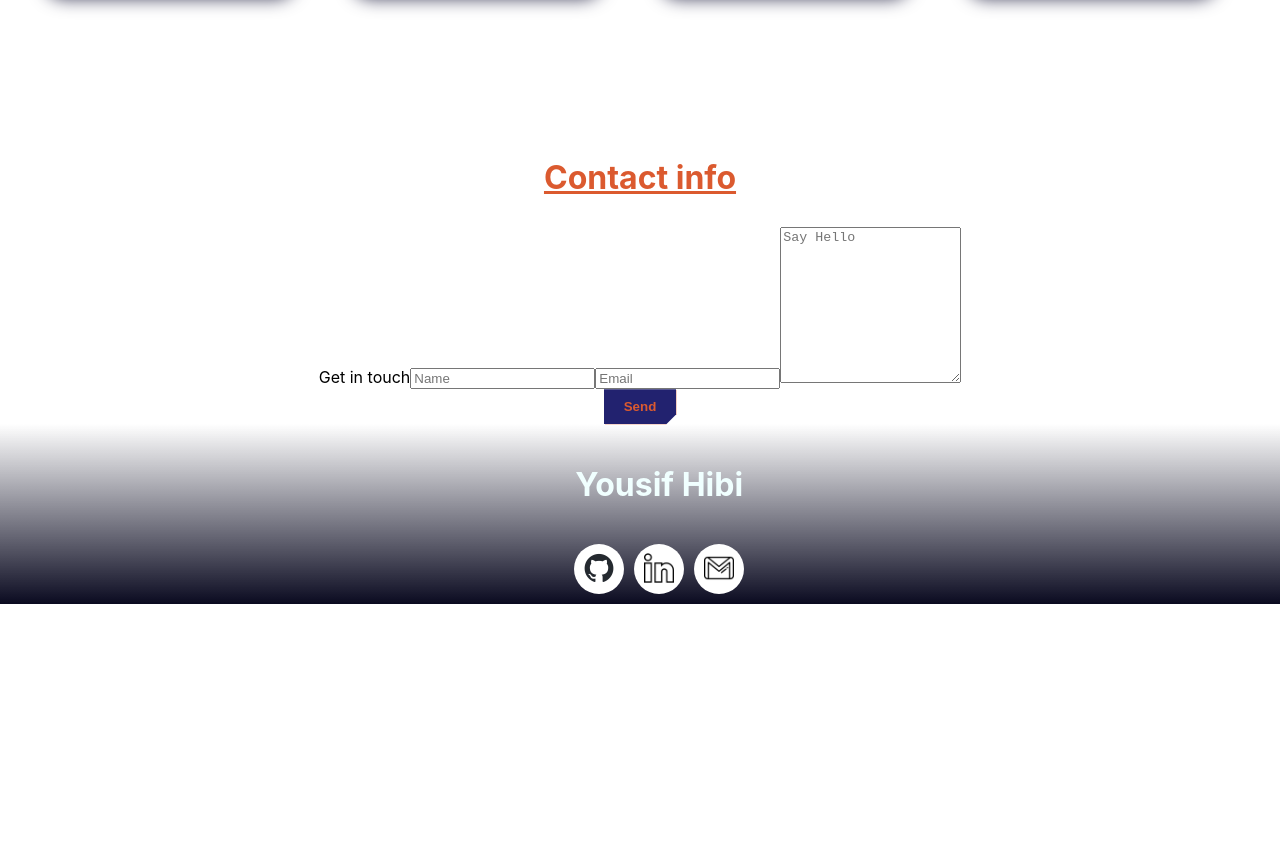
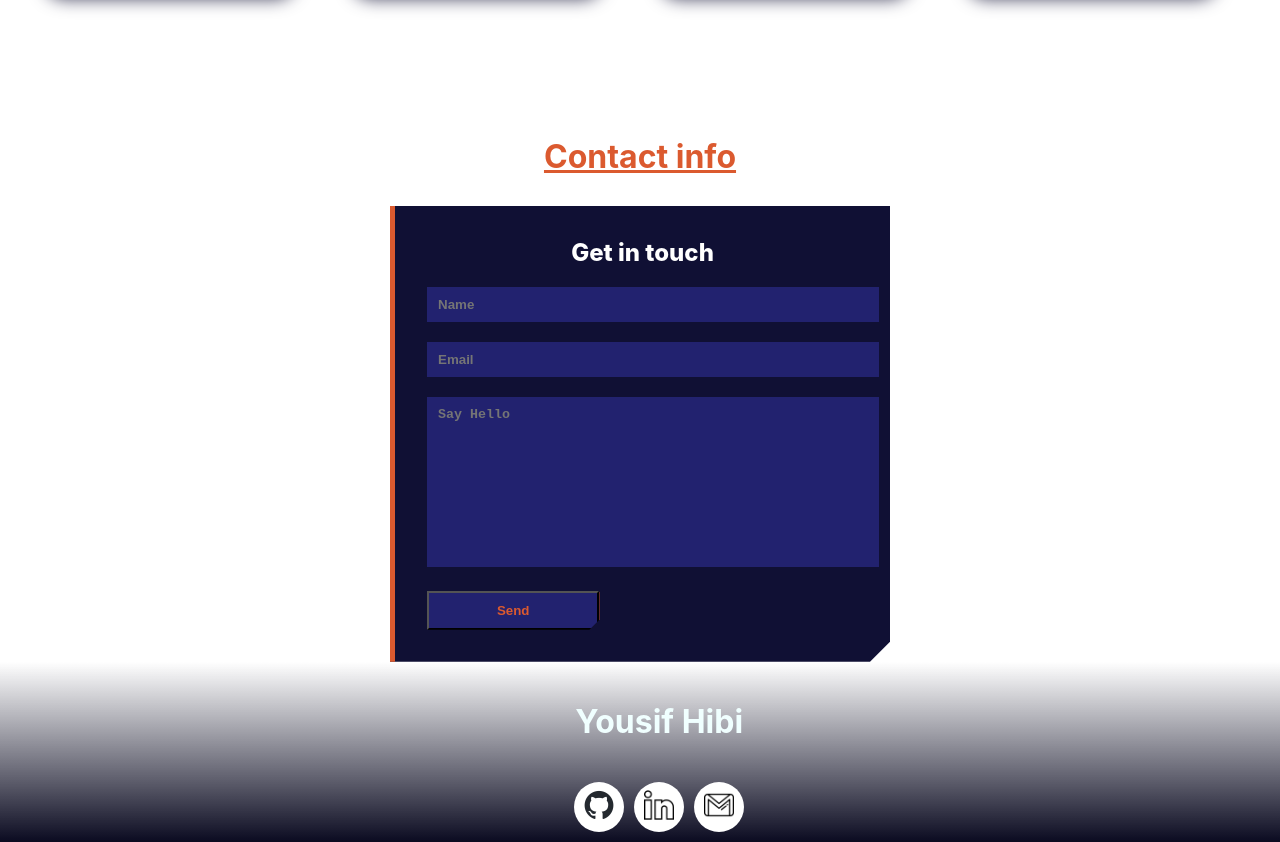
Before and after one commit to Yousif-Hibi/portfolio, a React (Create React App) app: page / in a window 1280 px wide. Shown: the part 1800-2642 px from the top of the page. Before the commit the page ends 2404 px from the top, so only its background shows below. Built offline with nearby package versions, Linux system fonts and the light colour scheme.

Commit message:
update contact

```diff
--- a/public/index.html
+++ b/public/index.html
@@ -2,7 +2,7 @@
 <html lang="en">
   <head>
     <meta charset="utf-8" />
-    <link rel="icon" href="%PUBLIC_URL%/favicon.ico" />
+    <link rel="icon" href="%PUBLIC_URL%/logo192.png" />
     <meta name="viewport" content="width=device-width, initial-scale=1" />
     <meta name="theme-color" content="#000000" />
     <meta
@@ -24,7 +24,7 @@
       work correctly both with client-side routing and a non-root public URL.
       Learn how to configure a non-root public URL by running `npm run build`.
     -->
-    <title>React App</title>
+    <title>Yousif Hibi</title>
   </head>
   <body>
     <noscript>You need to enable JavaScript to run this app.</noscript>
--- a/src/components/contact.css
+++ b/src/components/contact.css
@@ -1,122 +1,98 @@
-
-:root {
-    --primary-color: #db5a2f;
-    --secondary-color: #22226f;
-    --dark-bg: #101034;
-    --text-light: white;
+.orange {
+    color: #db5a2f;
 }
 
-
-.orange {
-    color: var(--primary-color);
+.contactsc{
+    margin-top: 10%;
 }
-
-
-.contactsc {
-    margin-top: 10%;
+.form-container {
+    max-width: 700px;
+    margin: 30px;
+    background-color: #101034;
+    padding: 30px;
+    border-left: 5px solid #db5a2f;
+    clip-path: polygon(0 0, 100% 0, 100% calc(100% - 20px), calc(100% - 20px) 100%, 0 100%);
+    text-align: center;
     display: flex;
         flex-direction: column;
+        justify-content: center;
         align-items: center;
-}
 
-
-.form-container {
         width: 100%;
         max-width: 500px;
-    margin: 30px auto;
-    background-color: var(--dark-bg);
+        margin: 0 auto;
         padding: 2rem;
-    border-left: 5px solid var(--primary-color);
-    clip-path: polygon(0 0,
-            100% 0,
-            100% calc(100% - 20px),
-            calc(100% - 20px) 100%,
-            0 100%);
         box-sizing: border-box;
 }
 
-
-.form-container .heading {
+.heading {
     display: block;
-    color: var(--text-light);
+    color: white;
     font-size: 1.5rem;
     font-weight: 800;
     margin-bottom: 20px;
-    text-align: center;
 }
 
-
-.form-container .input,
-.form-container .textarea {
+.form-container .form .input {
+    color: white;
     width: 100%;
+    background-color: #22226f;
+    border: none;
+    outline: none;
     padding: 10px;
     margin-bottom: 20px;
-    background-color: var(--secondary-color);
-    color: var(--text-light);
-    border: none;
-    outline: none;
     font-weight: bold;
     transition: all 0.2s ease-in-out;
     border-left: 1px solid transparent;
-    box-sizing: border-box;
 }
 
-.form-container .input:focus,
-.form-container .textarea:focus {
-    border-left: 5px solid var(--primary-color);
+.form-container .form .input:focus {
+    border-left: 5px solid #db5a2f;
 }
 
-
-.form-container .textarea {
+.form-container .form .textarea {
+    width: 100%;
+    padding: 10px;
+    border: none;
+    outline: none;
+    background-color: #22226f;
+    color: #db5a2f;
+    font-weight: bold;
     resize: none;
-    min-height: 150px;
-    color: var(--primary-color);
+    max-height: 150px;
+    margin-bottom: 20px;
+    border-left: 1px solid transparent;
+    transition: all 0.2s ease-in-out;
 }
 
+.form-container .form .textarea:focus {
+    border-left: 5px solid #db5a2f;
+}
 
-.button-container {
-    display: flex;
-    justify-content: center;
+.form-container .form .button-container {
+    display:flex ;
     gap: 10px;
 }
 
 
-.send-button {
-    position: relative;
-    padding: 10px 20px;
-    color: var(--primary-color);
-    font-weight: bold;
-    background-color: var(--secondary-color);
-    border: none;
-    cursor: pointer;
-    clip-path: polygon(0 0,
-            100% 0,
-            100% calc(100% - 10px),
-            calc(100% - 10px) 100%,
-            0 100%);
-    transition: all 0.2s ease-in-out;
-    filter: drop-shadow(1px 1px 0px var(--primary-color));
+
+.form-container .form .button-container .send-button {
+    filter: drop-shadow(1px 1px 0px #db5a2f);
+    flex-basis: 40%;
 }
 
-.send-button:hover {
-    background-color: var(--primary-color);
-    color: var(--secondary-color);
+.form-container .form .button-container  .send-button {
+    position: relative;
+    text-align: center;
+    padding: 10px;
+    color: #db5a2f;
+    font-weight: bold;
+    background: #22226f;
+    clip-path: polygon(0 0, 100% 0, 100% calc(100% - 10px), calc(100% - 10px) 100%, 0 100%);
+    transition: all 0.2s ease-in-out;
 }
 
-.send-button:disabled {
-    opacity: 0.7;
-    cursor: not-allowed;
+.form-container .form .button-container .send-button:hover {
+    background: #db5a2f;
+    color: #22226f;
 }
-
-
-.success-message {
-    color: #4caf50;
-    margin-top: 1rem;
-    text-align: center;
-}
-
-.error-message {
-    color: #f44336;
-    margin-top: 1rem;
-    text-align: center;
-}
--- a/src/components/contact.js
+++ b/src/components/contact.js
@@ -43,6 +43,7 @@ function Contact() {
     <div className="contactsc">
       <h1 className="title">Contact info</h1>
 
+      <div className="form-container">
         <form className="form" onSubmit={handleSubmit}>
           <span className="heading">Get in touch</span>
           <input
@@ -73,7 +74,11 @@ function Contact() {
             required
           ></textarea>
           <div className="button-container">
-          <button type="submit" className="send-button" disabled={isSubmitting}>
+            <button
+              type="submit"
+              className="send-button"
+              disabled={isSubmitting}
+            >
               {isSubmitting ? "Sending..." : "Send"}
             </button>
           </div>
@@ -85,6 +90,7 @@ function Contact() {
           )}
         </form>
       </div>
+    </div>
   );
 }
 
```
Also changed, not shown: public/logo192.png. Lines whose indentation alone changed are shown as unchanged.
